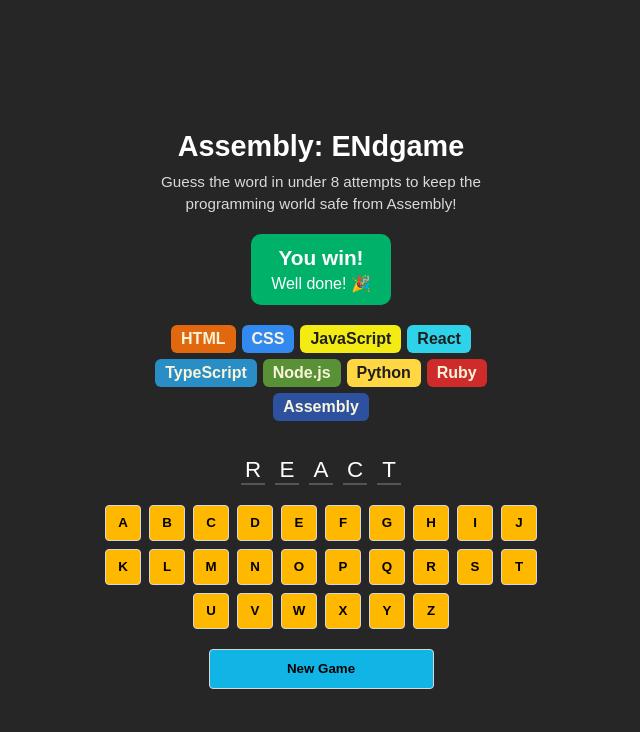
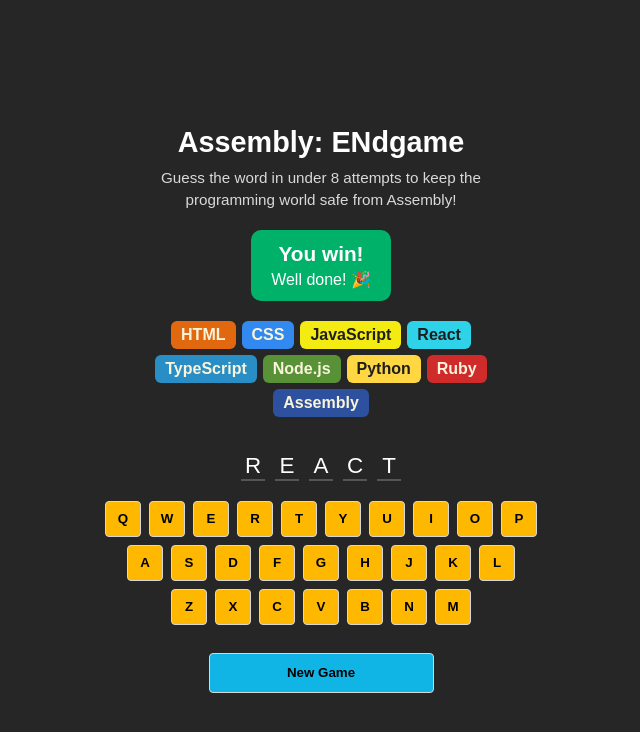
Before and after one commit to Halcyon666/react-daily-learn, a React (Vite) app: page / in a window 1280 px wide. Shown: the top 732 px of the page, without its empty margins (319-959 px from the left). Built offline with nearby package versions, Linux system fonts and the light colour scheme.

Commit message:
change keyboard layout

```diff
--- a/src/assembly endgame/App.tsx
+++ b/src/assembly endgame/App.tsx
@@ -8,13 +8,21 @@
     // no change the array so use index directly
     <span key={index}>{character.toUpperCase()}</span>
   ));
-  const alphabet = "abcdefghijklmnopqrstuvwxyz";
+  const alphabet = "qwertyuiopasdfghjkl";
+
+  const alphabet1 = "zxcvbnm";
+
+  const keyboardElements = (alphabet: string) => {
+    return alphabet.split("").map((character) => (
+      <button key={character} onClick={() => keyboardClick(character)}>
+        {character.toUpperCase()}
+      </button>
+    ));
+  };
 
   const [guessedLetters, setGuessedLetters] = useState<string[]>([]);
 
-  console.log("Render");
   const keyboardClick = (letter: string) => {
-    console.log("Clicked:", letter);
     setGuessedLetters((prevLetters) =>
       prevLetters.includes(letter) ? prevLetters : [...prevLetters, letter]
     );
@@ -24,6 +32,7 @@
     //   return Array.from(set);
     // });
   };
+
   return (
     <main>
       <header>
@@ -52,13 +61,13 @@
         ))}
       </section>
       <section className="word">{currentWordElements}</section>
-      <section className="keyboard">
-        {alphabet.split("").map((character) => (
-          <button key={character} onClick={() => keyboardClick(character)}>
-            {character.toUpperCase()}
-          </button>
-        ))}
-      </section>
+      <div>
+        <section className="keyboard">{keyboardElements(alphabet)}</section>
+        <section className="keyboard" id="keyboard2">
+          {keyboardElements(alphabet1)}
+        </section>
+      </div>
+
       <button className="new-game">New Game</button>
     </main>
   );
--- a/src/assembly endgame/index.css
+++ b/src/assembly endgame/index.css
@@ -115,6 +115,11 @@
     transform: scale(1.1);
 }
 
+
+#keyboard2 {
+    padding: 8px;
+}
+
 /* ---------- Responsive ---------- */
 @media (max-width: 600px) {
     main {
--- a/src/main.tsx
+++ b/src/main.tsx
@@ -1,4 +1,9 @@
 import { createRoot } from "react-dom/client";
 import App from "./assembly endgame/App";
+import { StrictMode } from "react";
 
-createRoot(document.getElementById("root")!).render(<App />);
+createRoot(document.getElementById("root")!).render(
+  <StrictMode>
+    <App />
+  </StrictMode>
+);
```
